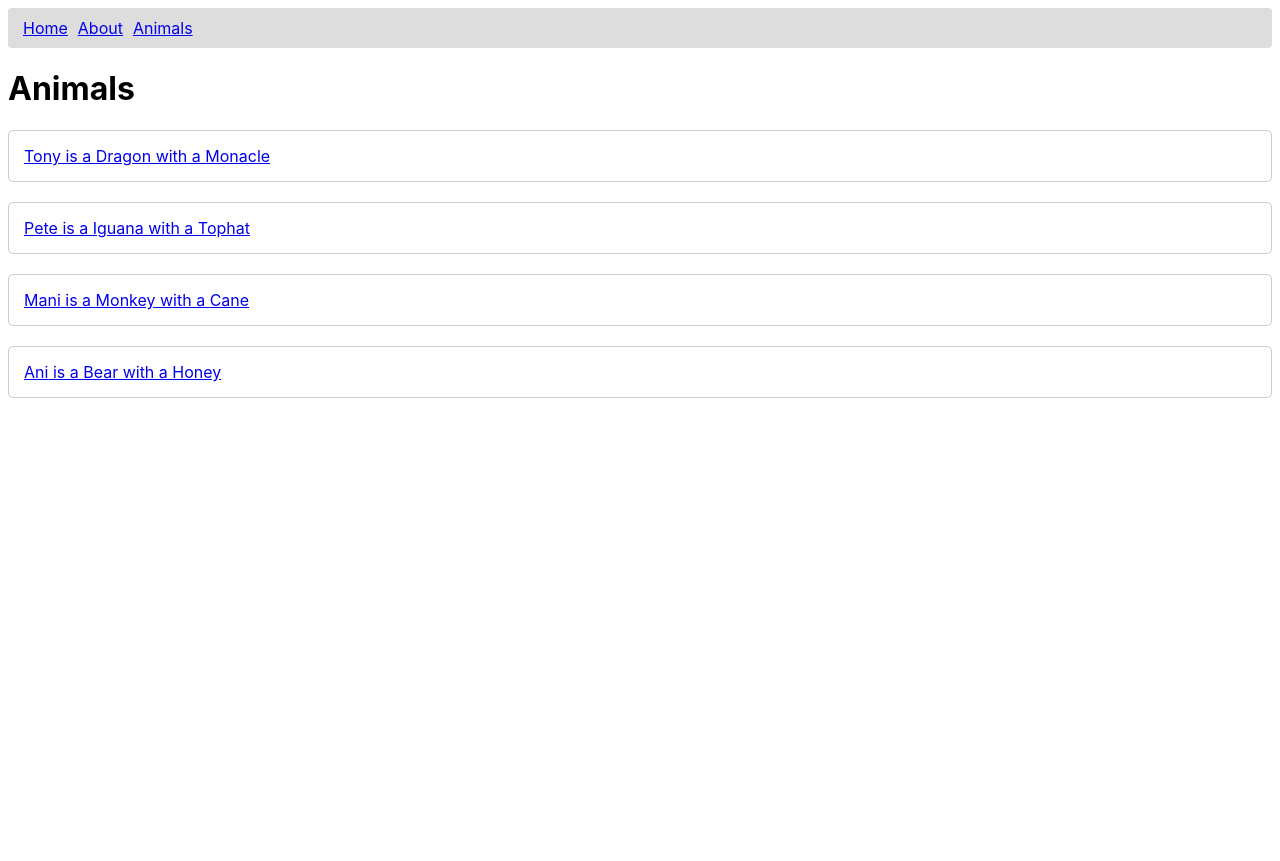
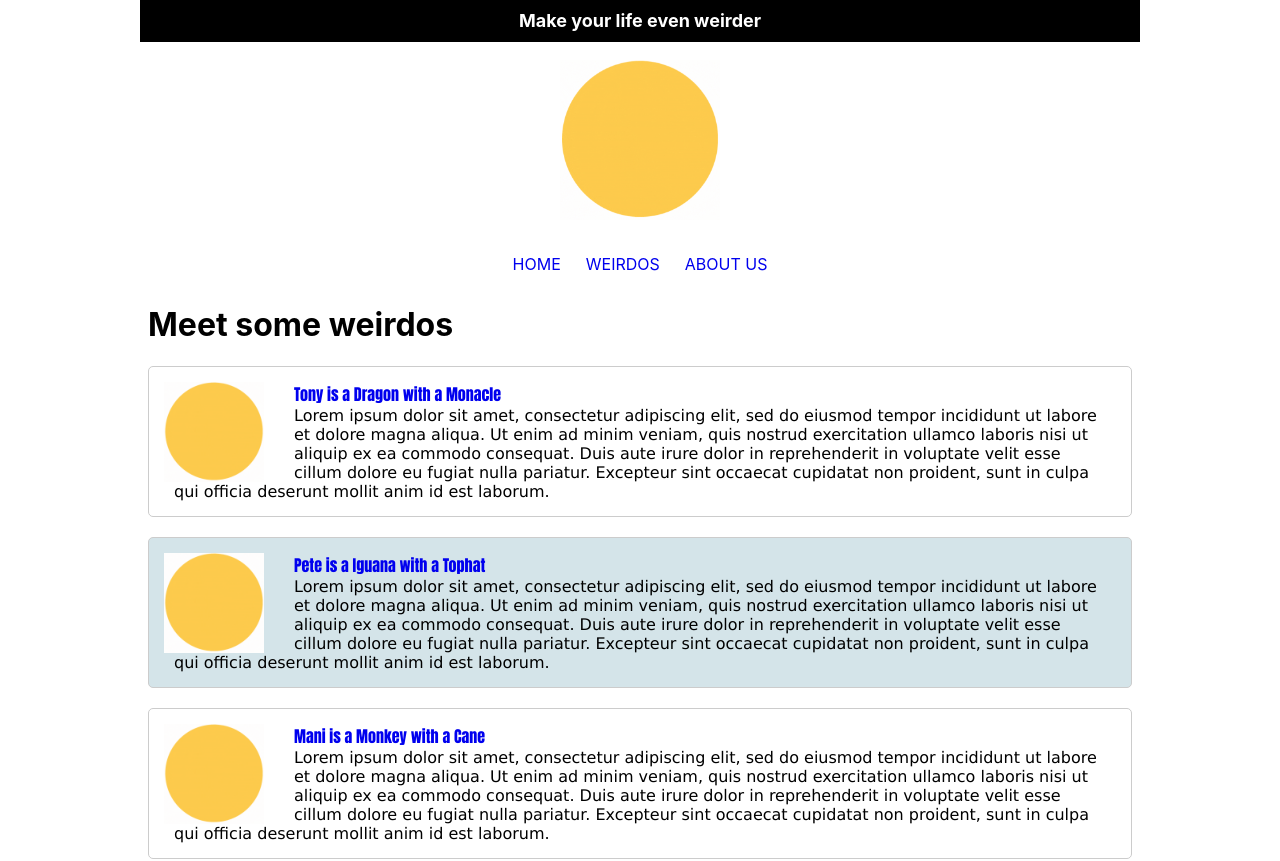
Before and after one commit to MandanK/Next.js-ecommerce-store-, a Next.js app: page /animals in a window 1280 px wide. Shown: the top 861 px of the page. Before the commit the page ends 800 px from the top, so only its background shows below. Built offline with nearby package versions, Linux system fonts and the light colour scheme.

Commit message:
Create the first version

```diff
--- a/components/Header.js
+++ b/components/Header.js
@@ -2,27 +2,62 @@ import { css } from '@emotion/react';
 import Link from 'next/link';
 
 const headerStyles = css`
-  background-color: #ddd;
-  padding: 10px 15px;
-  border-radius: 4px;
+  background-color: white;
+  padding: 10px 10px;
+  border-radius: 20px;
   margin: 8px 8px 20px;
+  text-align: center;
 
   a + a {
-    margin-left: 10px;
+    margin-left: 25px;
   }
 `;
+
+const logoStyles = css`
+  text-align: center;
+  margin-bottom: 30px;
+`;
+
+const topBarStyle = css`
+  position: -webkit-sticky;
+  position: sticky;
+  top: 0;
+  z-index: 10001;
+
+  font-size: 18px;
+
+  text-align: center;
+  background-color: black;
+  color: white;
+  padding: 2px 0;
+  font-family: -apple-system, BlinkMacSystemFont, 'Segoe UI', Roboto, Oxygen,
+    Ubuntu, Cantarell, 'Open Sans', 'Helvetica Neue', sans-serif;
+  font-weight: bold;
+  line-height: 0.1;
+  -webkit-font-smoothing: antialiased;
+  box-sizing: border-box;
+`;
+
 export default function Header() {
   return (
-    <header css={headerStyles}>
-      <Link href="/home">
-        <a>Home</a>
-      </Link>
-      <Link href="/about">
-        <a>About</a>
-      </Link>
-      <Link href="/animals">
-        <a>Animals</a>
-      </Link>
+    <header>
+      <div class="announcement-bar" css={topBarStyle}>
+        <p>Make your life even weirder</p>
+      </div>
+      <div css={headerStyles}>
+        <div css={logoStyles}>
+          <img src="/BIZARRE.gif" width="160" alt="Bizarre Bazaar.com Logo" />
+        </div>
+        <Link href="/">
+          <a>HOME</a>
+        </Link>
+        <Link href="/animals">
+          <a>WEIRDOS</a>
+        </Link>
+        <Link href="/about">
+          <a>ABOUT US</a>
+        </Link>
+      </div>
     </header>
   );
 }
--- a/components/Layout.js
+++ b/components/Layout.js
@@ -1,9 +1,18 @@
+import { css } from '@emotion/react';
 import Head from 'next/head';
 import Header from './Header';
 
+let wrapper = css`
+  width: 1000px;
+  margin: auto;
+  a {
+    text-decoration: none;
+  }
+`;
+
 export default function Layout(props) {
   return (
-    <div>
+    <div css={wrapper}>
       <Head>
         <link rel="icon" href="/favicon.ico" />
       </Head>
--- a/pages/animals.js
+++ b/pages/animals.js
@@ -2,33 +2,85 @@ import { css } from '@emotion/react';
 import Head from 'next/head';
 import Link from 'next/link';
 import Layout from '../components/Layout';
-import animalsDatabase from '../util/database';
+import weirdosDatabase from '../util/database';
 
-const animalStyle = css`
+const weirdosOddStyle = css`
   border-radius: 5px;
   border: 1px solid #ccc;
   padding: 15px;
   margin-bottom: 20px;
+  min-height: 100px;
+  background-color: #d4e4e9;
+`;
+
+const weirdosEvenStyle = css`
+  border-radius: 5px;
+  border: 1px solid #ccc;
+  padding: 15px;
+  margin-bottom: 20px;
+  min-height: 100px;
+`;
+
+const productImageDiv = css`
+  float: left;
+  margin: 0 15px 0 0;
+  height: 100px;
+`;
+
+const productImage = css`
+  float: left;
+  margin: 0 15px 0 0;
+  height: 100px;
+`;
+
+const productDescription = css`
+  margin: 0 15px 0 10px;
+  font-family: Verdana, Geneva, Tahoma, sans-serif;
+`;
+
+const productName = css`
+  margin: 0 15px 0 0;
+  font-family: Impact, Haettenschweiler, 'Arial Narrow Bold', sans-serif;
 `;
 
 export default function Animals(props) {
+  console.log('props', JSON.stringify(props));
   return (
     <Layout>
       <Head>
-        <title>Animals</title>
-        <meta description="A list of animals and their accessories" />
+        <title>Weirdos</title>
+        <meta description="A list of products and their descriptions" />
       </Head>
-      <h1>Animals</h1>
+      <h1>Meet some weirdos</h1>
 
       {props.animals.map((animal) => {
         return (
-          <div key={`animal-${animal.id}`} css={animalStyle}>
+          <div
+            key={`animal-${animal.id}`}
+            css={animal.id % 2 == 1 ? weirdosEvenStyle : weirdosOddStyle}
+          >
             {/* Dynamic link, eg. /animals/1, / animals/2, etc */}
-            <Link href={`/animals/${animal.id}`}>
-              <a>
-                {animal.name} is a {animal.type} with a {animal.accessory}
-              </a>
-            </Link>
+            <div css={productImageDiv}>
+              <img css={productImage} src="BIZARRE.gif" alt="BIZARRE" />
+            </div>
+            <div css={productName}>
+              <Link href={`/animals/${animal.id}`}>
+                <a>
+                  {animal.name} is a {animal.type} with a {animal.accessory}
+                </a>
+              </Link>
+            </div>
+            <div>
+              <div css={productDescription}>
+                Lorem ipsum dolor sit amet, consectetur adipiscing elit, sed do
+                eiusmod tempor incididunt ut labore et dolore magna aliqua. Ut
+                enim ad minim veniam, quis nostrud exercitation ullamco laboris
+                nisi ut aliquip ex ea commodo consequat. Duis aute irure dolor
+                in reprehenderit in voluptate velit esse cillum dolore eu fugiat
+                nulla pariatur. Excepteur sint occaecat cupidatat non proident,
+                sunt in culpa qui officia deserunt mollit anim id est laborum.
+              </div>
+            </div>
           </div>
         );
       })}
@@ -52,7 +104,7 @@ export function getServerSideProps() {
     props: {
       // In the props object, you can pass back
       // whatever information you want
-      animals: animalsDatabase,
+      animals: weirdosDatabase,
     },
   };
 }
--- a/pages/animals/[animalId].js
+++ b/pages/weirdos/[animalId].js
@@ -34,7 +34,6 @@ export function getServerSideProps(context) {
   // This is the variable that we get from the URL
   // (anything after the slash)
   const animalId = context.query.animalId;
-  console.log('db', animalsDatabase);
 
   const matchingAnimal = animalsDatabase.find((animal) => {
     if (animal.id === animalId) {
@@ -45,7 +44,7 @@ export function getServerSideProps(context) {
   });
   return {
     props: {
-      animalId: matchingAnimal,
+      animal: matchingAnimal,
     },
   };
 }
--- a/util/database.js
+++ b/util/database.js
@@ -1,4 +1,4 @@
-const animals = [
+const animalsDatabase = [
   {
     id: 1,
     name: 'Tony',
@@ -14,7 +14,7 @@ const animals = [
     age: 3,
   },
   {
-    ide: 3,
+    id: 3,
     name: 'Mani',
     type: 'Monkey',
     accessory: 'Cane',
@@ -29,4 +29,4 @@ const animals = [
   },
 ];
 
-export default animals;
+export default animalsDatabase;
```
Also changed, not shown: pages/index.js (+68 -9 lines), public/BIZARRE.gif (added), public/vercel.svg.
